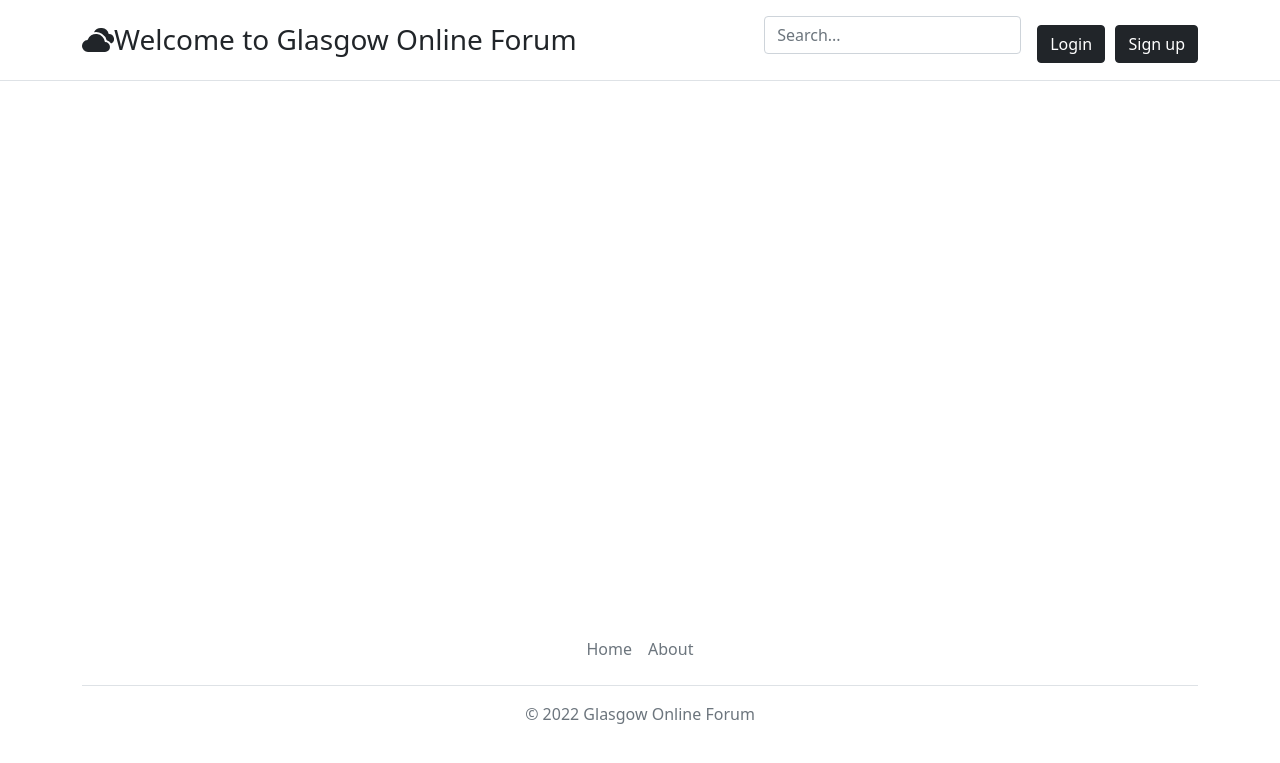
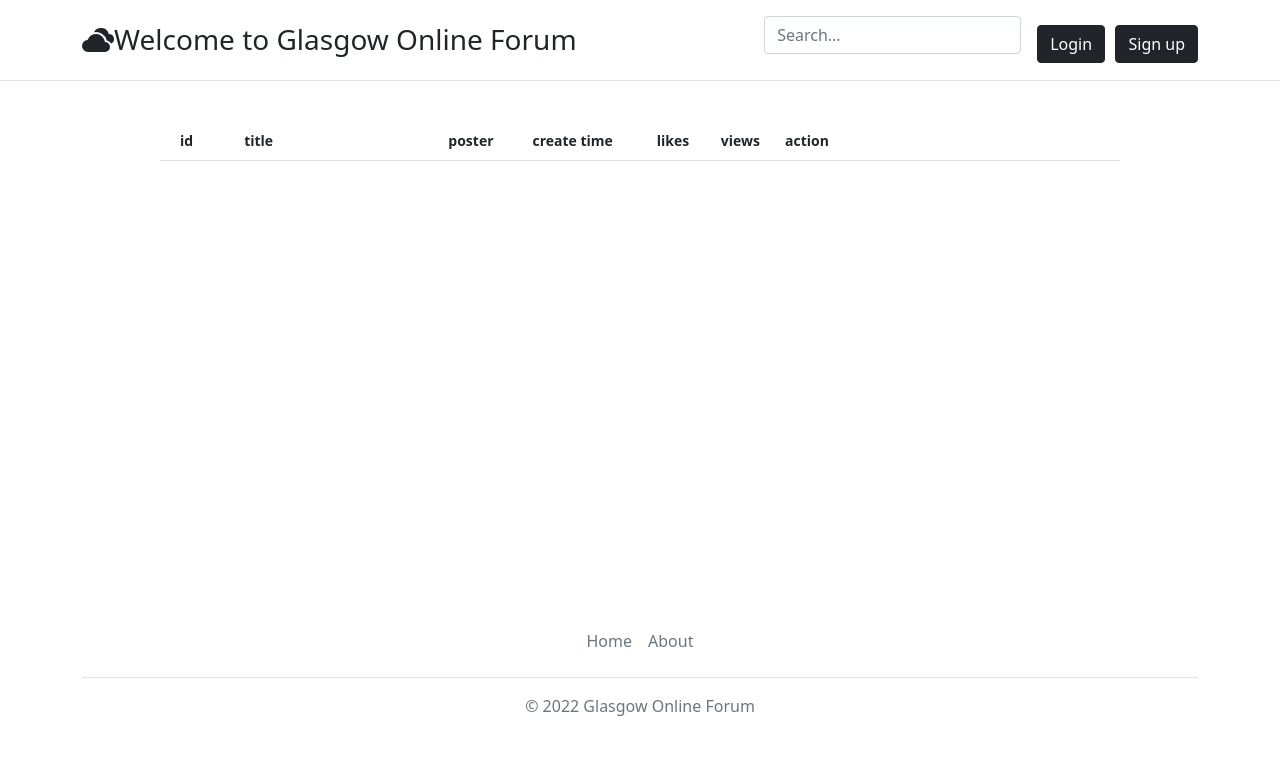
Before and after one commit to KevinGuoXuanDon/djangoProject, a Django app: page /forum/admin_page/ in a window 1280 px wide. Shown: the top 763 px of the page. Run offline with Django 3.2, Linux system fonts and the light colour scheme; data that the repository does not hold is empty.

Commit message:
fix: fix style

```diff
--- a/forum/urls.py
+++ b/forum/urls.py
@@ -12,7 +12,7 @@ urlpatterns = [
     path('register/', views.register, name='register'),
     path('admin/', views.admin, name='admin'),
     path('admin_page/', views.admin_page, name='admin_page'),
-    path('delete_post/<id>', views.post_delete, name='post_delete'),
+    path('delete_post/<id>', views.delete_post, name='delete_post'),
     path('topic/<slug:topic_name_slug>/', views.topic, name='topic'),
     path('post/<id>/', views.post, name='post'),
 ]
--- a/forum/views.py
+++ b/forum/views.py
@@ -117,7 +117,7 @@ def admin(request):
 def admin_page(request):
     return render(request, 'forum/admin_page.html', {"post_form":Post.objects.all()})
 
-def post_delete(request, id):
+def delete_post(request, id):
     p=Post.objects.get(id=id)
     p.is_deleted = True
     p.delete_time = timezone.now()
--- /dev/null
+++ b/static/css/admin.css
@@ -0,0 +1,82 @@
+.admin_title{
+    color: black;
+    font-size: 24px;
+    font-weight: bold;
+    margin-bottom: 20px;
+}
+.submit_btn{
+    background-color: black;
+    padding: 0.375rem 0.75rem;
+    border-radius: 4px;
+    color: white;
+    cursor: pointer;
+    margin-top: 20px;
+}
+
+.list_out{
+    width: auto;
+    border-bottom: 1px solid rgba(0, 0, 0, 0.12);
+    height: 40px;
+    line-height: 40px;
+    padding-left: 20px;
+}
+.bold{
+    font-weight: bold;
+}
+.post_id{
+    width:60px;
+    font-size: 14px;
+    overflow: hidden;
+    text-overflow: ellipsis;
+    display: inline-block;
+}
+.post_title{
+    width:200px;
+    font-size: 14px;
+    overflow: hidden;
+    text-overflow: ellipsis;
+    display: inline-block;
+}
+.post_poster{
+    width:80px;
+    font-size: 14px;
+    overflow: hidden;
+    text-overflow: ellipsis;
+    display: inline-block;
+}
+.post_create_time{
+    width:120px;
+    font-size: 14px;
+    overflow: hidden;
+    text-overflow: ellipsis;
+    display: inline-block;
+}
+.post_likes{
+    width:60px;
+    font-size: 14px;
+    overflow: hidden;
+    text-overflow: ellipsis;
+    display: inline-block;
+}
+.post_views{
+    width:60px;
+    font-size: 14px;
+    overflow: hidden;
+    text-overflow: ellipsis;
+    display: inline-block;
+}
+.post_delete{
+    width:60px;
+    font-size: 14px;
+    overflow: hidden;
+    text-overflow: ellipsis;
+    display: inline-block;
+}
+.main_out{
+    max-width: 1000px;
+    height: 100%;
+    margin: 0 auto;
+    margin-top: 40px;
+    min-height: 500px;
+    padding: 0 20px;
+}
--- a/templates/forum/admin_page.html
+++ b/templates/forum/admin_page.html
@@ -6,18 +6,41 @@ Admin Page
 
 <!-- Admin login  -->
 {% block body_block %}
+<link rel="stylesheet" href="/static/css/admin.css">
 <div style="width: 100%;height: 60%;">
-    <div style="width: 300px; height: 100px; margin: 0 auto;margin-top: 15%;margin-bottom: 20%;">
+    <div class="main_out">
         <div class="span4">
+            <div class="list_out">
+                <span class="post_id bold">id</span>
+                <span class="post_title bold">title</span>
+                <span class="post_poster bold">poster</span>
+                <span class="post_create_time bold">create time</span>
+                <span class="post_likes bold">likes</span>
+                <span class="post_views bold">views</span>
+                <span class="post_delete bold">action</span>
+            </div>
+            <!-- <div class="list_out">
+                <span class="post_id">111</span>
+                <span class="post_title">this is post title</span>
+                <span class="post_poster">hhhhhh</span>
+                <span class="post_create_time">2022-1-1</span>
+                <span class="post_likes">20</span>
+                <span class="post_views">100</span>
+                <span class="post_delete"><a href="{% url 'forum:delete_post' 1 %}">delete</a></span>
+            </div> -->
             {% for post in post_form %}
             {% if post.is_deleted == false %}
-            <div>
-                title:{{post.title}}
+            <div class="list_out">
+                <span class="post_id">{{post.id}}</span>
+                <span class="post_title">{{post.title}}</span>
+                <span class="post_poster">{{post.poster.name}}</span>
+                <span class="post_create_time">{{post.create_time}}</span>
+                <span class="post_likes">{{post.likes}}</span>
+                <span class="post_views">{{post.views}}</span>
+                <span class="post_delete">
+                    <a href="{% url 'forum:delete_post' post.id %}">delete</a>
+                </span>
             </div>
-            <div>
-                poster:{{post.poster}}
-            </div>
-            <a href="{% url 'forum:delete_post' post.id %}">delete</a>
             {% endif %}
             {% endfor %}
         </div>
```
Also changed, not shown: templates/forum/admin.html (+6 -10 lines), db.sqlite3, 1 other file.
